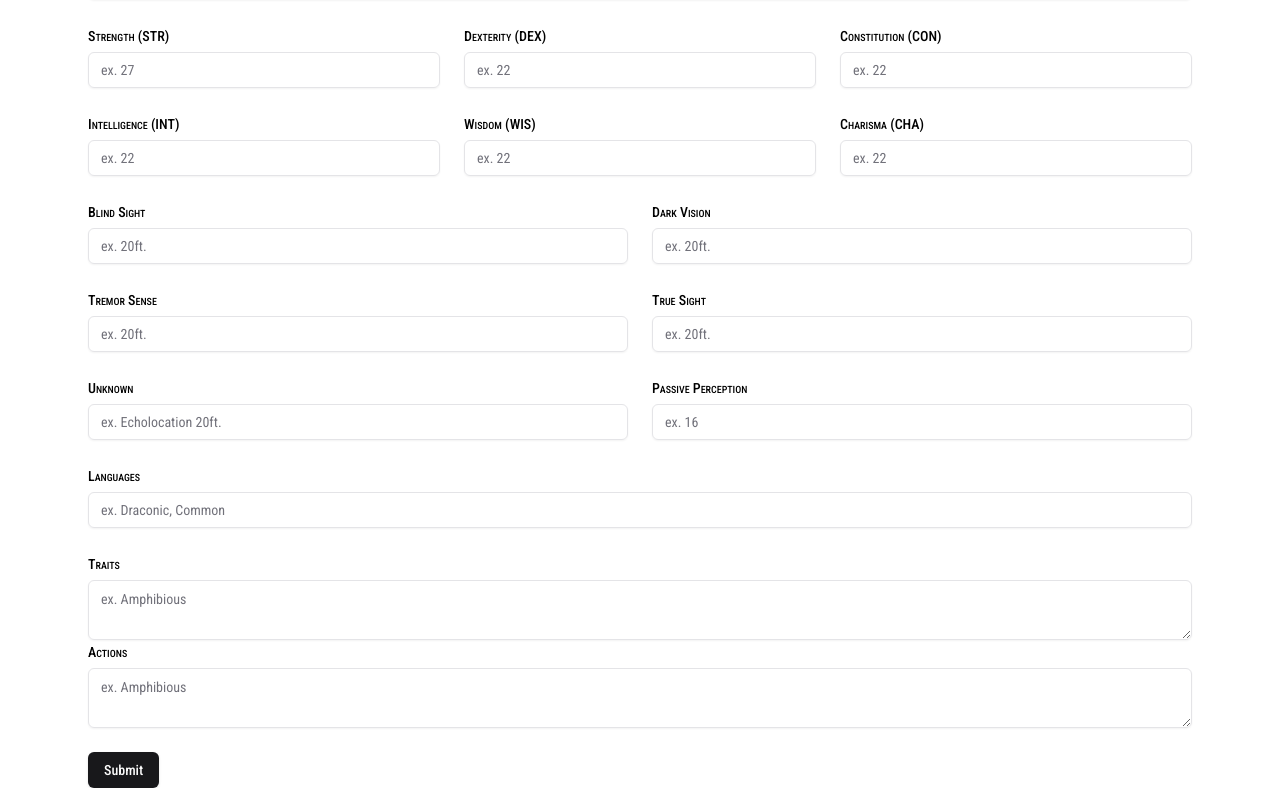
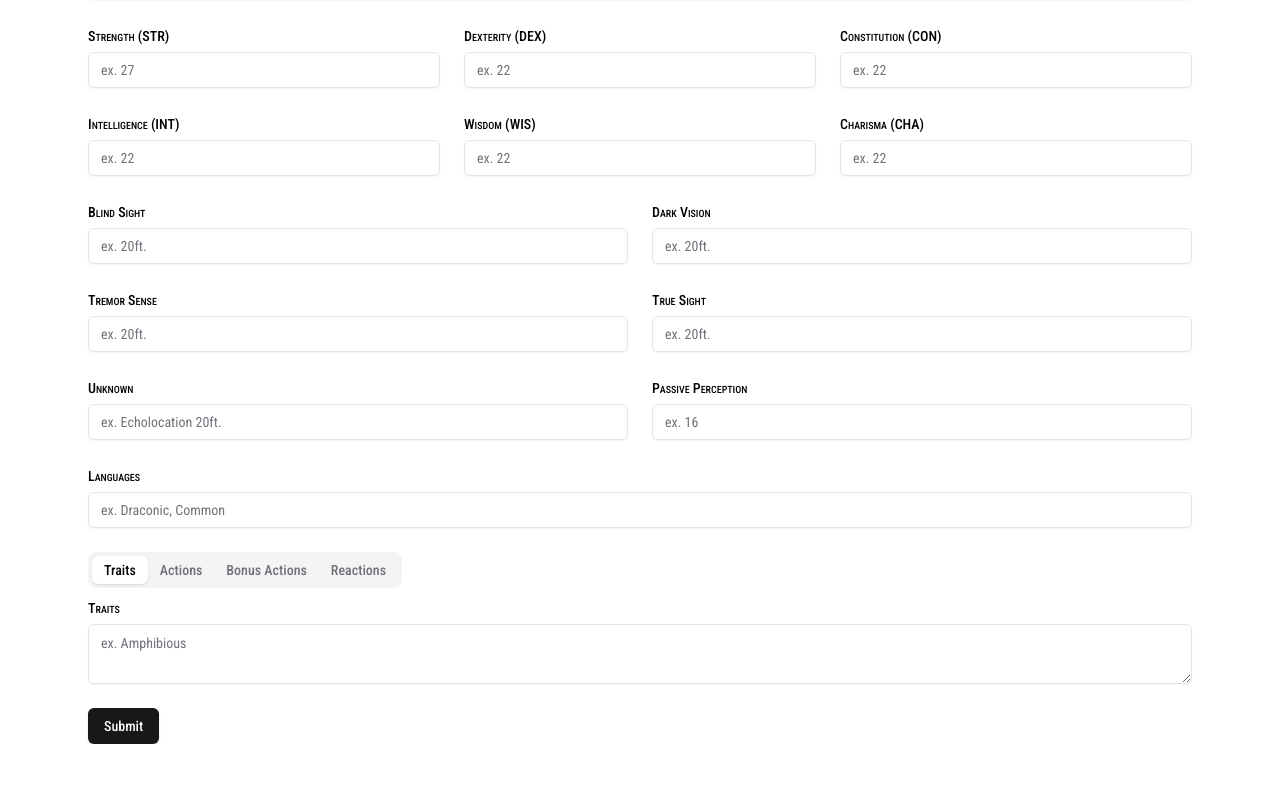
Before and after one commit to aaronsts/monsterbrew, a Next.js app: page /editor in a window 1280 px wide. Shown: the part 558-1346 px from the top of the page. After the commit the page ends 1302 px from the top, so only its background shows below. Built offline with nearby package versions, Linux system fonts and the light colour scheme.

Commit message:
feat: added tabs for traits, actions and reactions

```diff
--- a/package.json
+++ b/package.json
@@ -16,6 +16,7 @@
 		"@radix-ui/react-navigation-menu": "^1.1.4",
 		"@radix-ui/react-popover": "^1.0.7",
 		"@radix-ui/react-slot": "^1.0.2",
+		"@radix-ui/react-tabs": "^1.0.4",
 		"class-variance-authority": "^0.7.0",
 		"clsx": "^2.1.1",
 		"cmdk": "0.2.0",
--- a/src/components/create-statblock.tsx
+++ b/src/components/create-statblock.tsx
@@ -66,6 +66,8 @@ const CreateStatblock = () => {
 			monster_languages: "",
 			monster_traits: { description: "" },
 			monster_actions: { description: "" },
+			monster_bonus_actions: { description: "" },
+			monster_reactions: { description: "" },
 		},
 	});
 
--- a/src/components/monster-abilities-form.tsx
+++ b/src/components/monster-abilities-form.tsx
@@ -9,6 +9,7 @@ import {
 	FormMessage,
 } from "./ui/form";
 import { Textarea } from "./ui/textarea";
+import { Tabs, TabsContent, TabsList, TabsTrigger } from "./ui/tabs";
 
 const MonsterAbilitiesForm = (
 	form:
@@ -18,6 +19,14 @@ const MonsterAbilitiesForm = (
 ) => {
 	return (
 		<div>
+			<Tabs defaultValue="traits">
+				<TabsList>
+					<TabsTrigger value="traits">Traits</TabsTrigger>
+					<TabsTrigger value="actions">Actions</TabsTrigger>
+					<TabsTrigger value="bonus_actions">Bonus Actions</TabsTrigger>
+					<TabsTrigger value="reactions">Reactions</TabsTrigger>
+				</TabsList>
+				<TabsContent value="traits">
 					<FormField
 						control={form.control}
 						name="monster_traits.description"
@@ -31,6 +40,8 @@ const MonsterAbilitiesForm = (
 							</FormItem>
 						)}
 					/>
+				</TabsContent>
+				<TabsContent value="actions">
 					<FormField
 						control={form.control}
 						name="monster_actions.description"
@@ -44,6 +55,38 @@ const MonsterAbilitiesForm = (
 							</FormItem>
 						)}
 					/>
+				</TabsContent>
+				<TabsContent value="bonus_actions">
+					<FormField
+						control={form.control}
+						name="monster_bonus_actions.description"
+						render={({ field }) => (
+							<FormItem>
+								<FormLabel>Bonus Actions</FormLabel>
+								<FormControl>
+									<Textarea placeholder="ex. Amphibious" {...field} />
+								</FormControl>
+								<FormMessage />
+							</FormItem>
+						)}
+					/>
+				</TabsContent>
+				<TabsContent value="reactions">
+					<FormField
+						control={form.control}
+						name="monster_reactions.description"
+						render={({ field }) => (
+							<FormItem>
+								<FormLabel>Reactions</FormLabel>
+								<FormControl>
+									<Textarea placeholder="ex. Amphibious" {...field} />
+								</FormControl>
+								<FormMessage />
+							</FormItem>
+						)}
+					/>
+				</TabsContent>
+			</Tabs>
 		</div>
 	);
 };
--- /dev/null
+++ b/src/components/ui/tabs.tsx
@@ -0,0 +1,55 @@
+"use client"
+
+import * as React from "react"
+import * as TabsPrimitive from "@radix-ui/react-tabs"
+
+import { cn } from "@/lib/utils"
+
+const Tabs = TabsPrimitive.Root
+
+const TabsList = React.forwardRef<
+  React.ElementRef<typeof TabsPrimitive.List>,
+  React.ComponentPropsWithoutRef<typeof TabsPrimitive.List>
+>(({ className, ...props }, ref) => (
+  <TabsPrimitive.List
+    ref={ref}
+    className={cn(
+      "inline-flex h-9 items-center justify-center rounded-lg bg-zinc-100 p-1 text-zinc-500 dark:bg-zinc-800 dark:text-zinc-400",
+      className
+    )}
+    {...props}
+  />
+))
+TabsList.displayName = TabsPrimitive.List.displayName
+
+const TabsTrigger = React.forwardRef<
+  React.ElementRef<typeof TabsPrimitive.Trigger>,
+  React.ComponentPropsWithoutRef<typeof TabsPrimitive.Trigger>
+>(({ className, ...props }, ref) => (
+  <TabsPrimitive.Trigger
+    ref={ref}
+    className={cn(
+      "inline-flex items-center justify-center whitespace-nowrap rounded-md px-3 py-1 text-sm font-medium ring-offset-white transition-all focus-visible:outline-none focus-visible:ring-2 focus-visible:ring-zinc-950 focus-visible:ring-offset-2 disabled:pointer-events-none disabled:opacity-50 data-[state=active]:bg-white data-[state=active]:text-zinc-950 data-[state=active]:shadow dark:ring-offset-zinc-950 dark:focus-visible:ring-zinc-300 dark:data-[state=active]:bg-zinc-950 dark:data-[state=active]:text-zinc-50",
+      className
+    )}
+    {...props}
+  />
+))
+TabsTrigger.displayName = TabsPrimitive.Trigger.displayName
+
+const TabsContent = React.forwardRef<
+  React.ElementRef<typeof TabsPrimitive.Content>,
+  React.ComponentPropsWithoutRef<typeof TabsPrimitive.Content>
+>(({ className, ...props }, ref) => (
+  <TabsPrimitive.Content
+    ref={ref}
+    className={cn(
+      "mt-2 ring-offset-white focus-visible:outline-none focus-visible:ring-2 focus-visible:ring-zinc-950 focus-visible:ring-offset-2 dark:ring-offset-zinc-950 dark:focus-visible:ring-zinc-300",
+      className
+    )}
+    {...props}
+  />
+))
+TabsContent.displayName = TabsPrimitive.Content.displayName
+
+export { Tabs, TabsList, TabsTrigger, TabsContent }
--- a/src/lib/formSchemas.ts
+++ b/src/lib/formSchemas.ts
@@ -45,4 +45,10 @@ export const createMonsterStatblockSchema = z.object({
 	monster_actions: z.object({
 		description: z.string().optional(),
 	}),
+	monster_bonus_actions: z.object({
+		description: z.string().optional(),
+	}),
+	monster_reactions: z.object({
+		description: z.string().optional(),
+	}),
 });
```
Also changed, not shown: 1 other file (tests, documents, lock files or other folders). Lines whose indentation alone changed are shown as unchanged.
